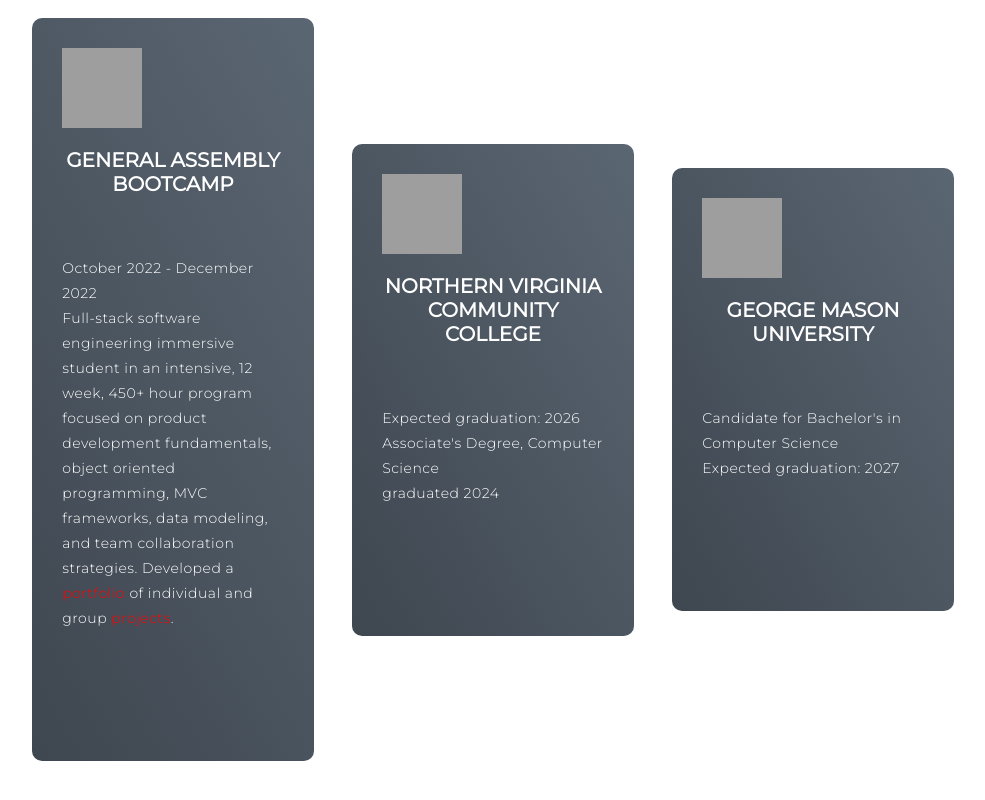
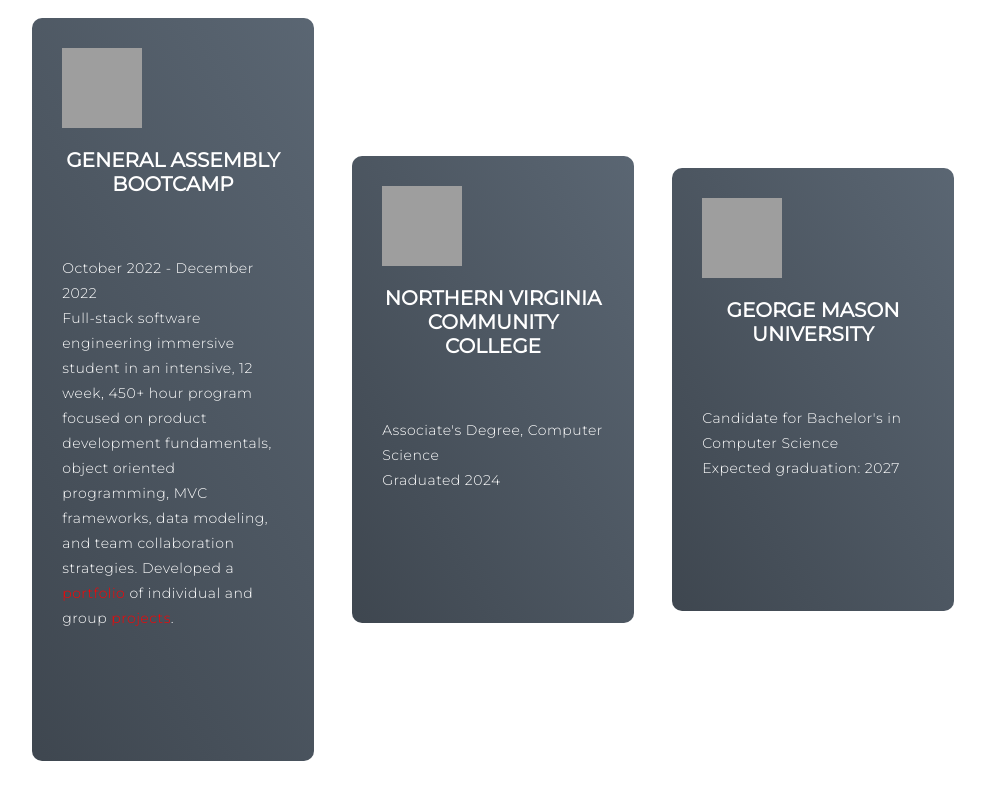
Before and after one commit to rycaillet/Portfolio-2, a plain HTML site: page index.html in a window 1280 px wide. Shown: the part 1109-1909 px from the top of the page, without its empty margins (147-1132 px from the left). Drawn offline with Linux system fonts and the light colour scheme; grey boxes are pictures that could not be loaded; a script that the page names is missing.

Commit message:
fixed education again

```diff
--- a/index.html
+++ b/index.html
@@ -81,7 +81,7 @@
         <div class="service-item">
           <div class="icon"><img src="https://img.icons8.com/bubbles/100/000000/services.png" /></div>
           <h2>Northern Virginia Community College</h2>
-          <p>Expected graduation: 2026 <br /> Associate's Degree, Computer Science <br /> graduated 2024 </p>
+          <p> Associate's Degree, Computer Science <br /> Graduated 2024 </p>
         </div>
         <div class="service-item">
           <div class="icon"><img src="https://img.icons8.com/bubbles/100/000000/services.png" /></div>
```
